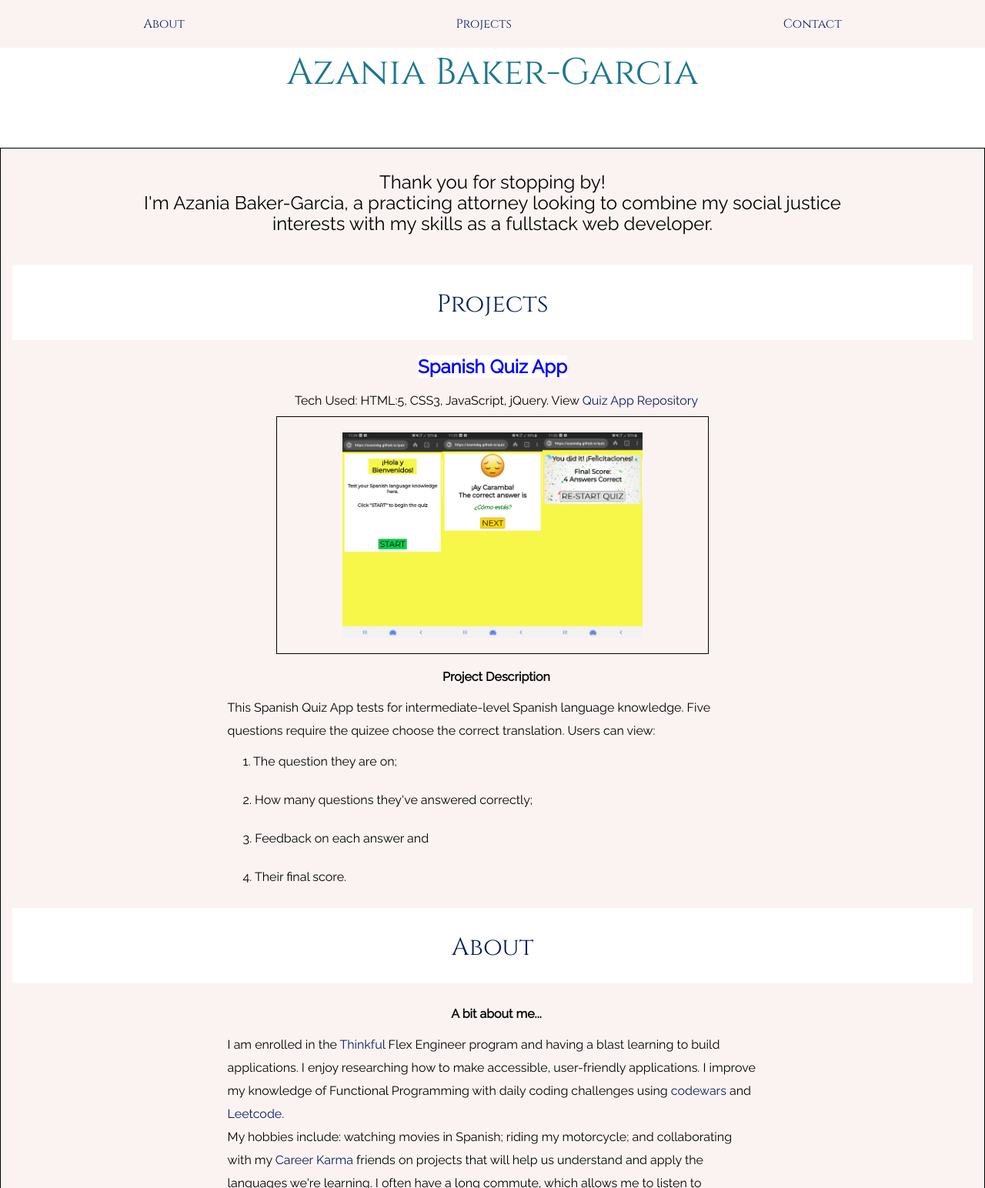
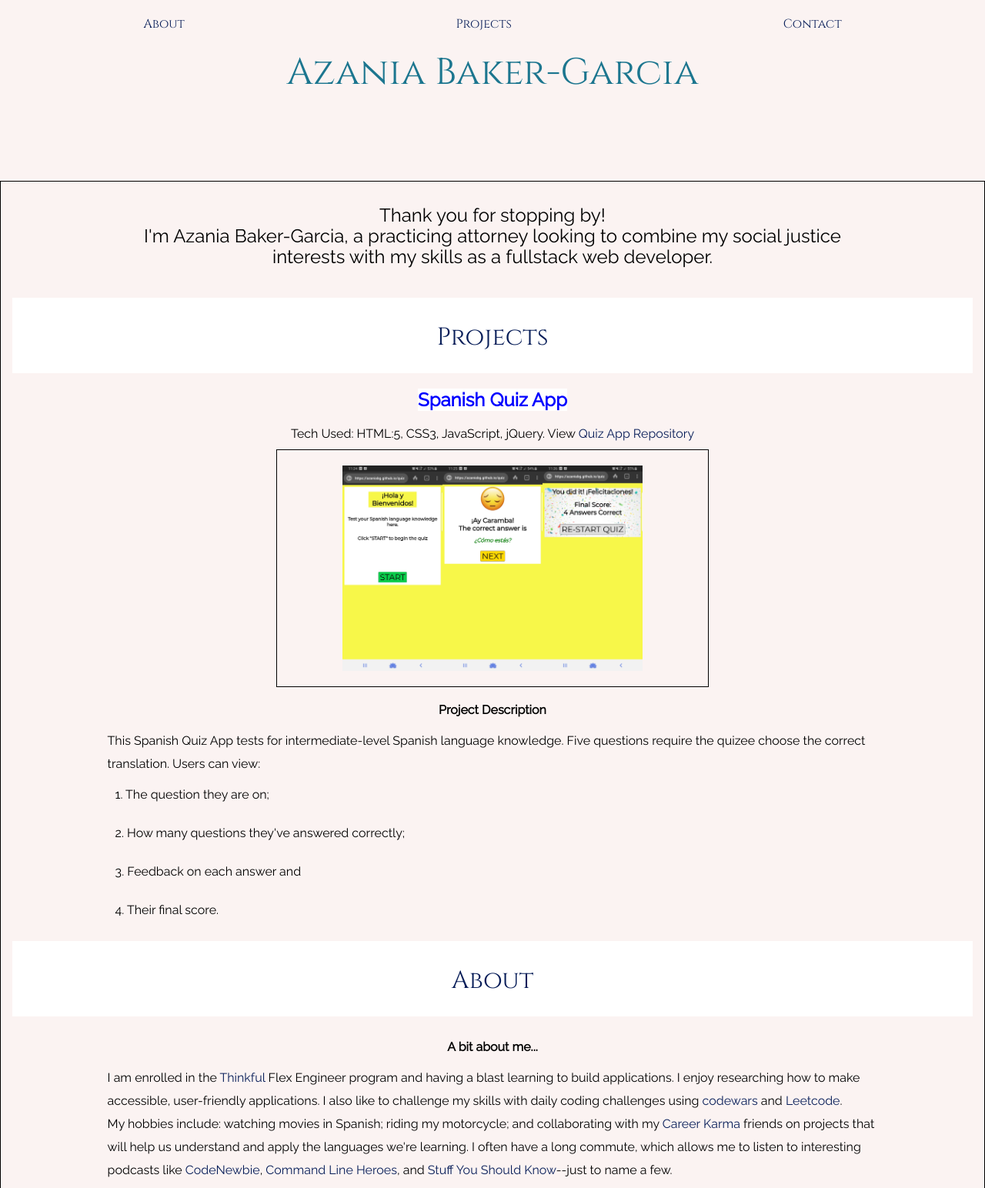
Before and after one commit to AzaniaBG/Portfolio, a plain HTML site: page index.html in a window 1280 px wide. Shown: the top 1544 px of the page at 77% size. Drawn offline with Linux system fonts and the light colour scheme; a web font is replaced by a local one.

Commit message:
changed hover color and reduced margin-top for header

```diff
--- a/index.html
+++ b/index.html
@@ -21,7 +21,6 @@
 
     <body>
         <nav id="nav">
-
             <ul id="nav-links">
                 <li class="nav-links hover"><a href="#about-link">About</a></li>
                 <li class="nav-links hover"><a href="#projects-link">Projects</a></li>
@@ -47,7 +46,7 @@
                 <header class="projects-screen-header">
                     <h2 id="projects-header" class="header"><a id="projects-link">Projects</a></h2>
                 </header>
-                <h3 id="quiz-app-header" class="header projects-screen"><a href="https://azaniabg.github.io/quiz-app/" target="_blank">Spanish Quiz App</a></h3>
+                <h3 id="quiz-app-header" class="header projects-screen hover"><a href="https://azaniabg.github.io/quiz-app/" target="_blank">Spanish Quiz App</a></h3>
                 <aside id="projects-aside" class="projects-screen">Tech Used: HTML:5, CSS3, JavaScript, jQuery. View <a href="https://github.com/AzaniaBG/quiz-app" target="_blank" class="projects-screen">Quiz App Repository</a>  </aside>
                 <picture id="quiz-app-screenshots" class="zoom">
 
@@ -57,7 +56,6 @@
                 </picture>
                 <article class="projects-screen description">
                     <h3>Project Description</h3>
-
                     This Spanish Quiz App tests for intermediate-level Spanish language knowledge. Five questions require the quizee choose the correct translation. Users can view:
                     <ol>
                         <li>1. The question they are on;</li>
@@ -65,7 +63,6 @@
                         <li>3. Feedback on each answer and</li>
                         <li>4. Their final score.</li>
                     </ol>
-
                 </article>
 
 
@@ -90,7 +87,10 @@
                 </header>
                     <article id="about-article" class="about-screen">
                         <h3>A bit about me...</h3>
-                        I am enrolled in the <a href="https://www.thinkful.com/" target="_blank">Thinkful</a> Flex Engineer program and having a blast learning to build applications. I enjoy researching how to make accessible, user-friendly applications. I improve my knowledge of Functional Programming with daily coding challenges using <a href="https://www.codewars.com/" target="_blank">codewars</a> and <a href="https://leetcode.com/" target="_blank">Leetcode</a>. <br>My hobbies include: watching movies in Spanish; riding my motorcycle; and collaborating with my <a href="https://careerkarma.com/" target="_blank">Career Karma</a> friends on projects that will help us understand and apply the languages we're learning. I often have a long commute, which allows me to listen to interesting podcasts like <a href="https://www.codenewbie.org/podcast" target="_blank">CodeNewbie</a>, <a href="https://www.redhat.com/en/command-line-heroes" target="_blank">Command Line Heroes</a>, and <a href="https://www.youtube.com/channel/UCTb6Oy0TXI03iEUdRMR9dnw" target="_blank">Stuff You Should Know</a>--just to name a few.
+                        <p> I am enrolled in the <a href="https://www.thinkful.com/" target="_blank">Thinkful</a> Flex Engineer program and having a blast learning to build applications. I enjoy researching how to make accessible, user-friendly applications. I also like to challenge my skills with daily coding challenges using <a href="https://www.codewars.com/" target="_blank">codewars</a> and <a href="https://leetcode.com/" target="_blank">Leetcode</a>.
+                        </p>
+                        <p> My hobbies include: watching movies in Spanish; riding my motorcycle; and collaborating with my <a href="https://careerkarma.com/" target="_blank">Career Karma</a> friends on projects that will help us understand and apply the languages we're learning. I often have a long commute, which allows me to listen to interesting podcasts like <a href="https://www.codenewbie.org/podcast" target="_blank">CodeNewbie</a>, <a href="https://www.redhat.com/en/command-line-heroes" target="_blank">Command Line Heroes</a>, and <a href="https://www.youtube.com/channel/UCTb6Oy0TXI03iEUdRMR9dnw" target="_blank">Stuff You Should Know</a>--just to name a few.
+                        </p>
                     </article>
             </section>
 <!--//////////////////////// END ABOUT SCREEN/////////////////////////////////////-->
--- a/main.css
+++ b/main.css
@@ -38,13 +38,9 @@ h1 {
     font-size: 5em;
     text-align: center;
 }
-#ABG {
-    /* background-color: rgb(252, 4, 157); */
-    /* background-color: #FFBF00; */
-    /* background-color: #3AAFB9; */
+
+#initials {
     background-color: white;
-}
-#initials {
     visibility: visible;
 }
 
@@ -55,7 +51,7 @@ h2 {
     /* font-size: 30px; */
     margin: 10px auto;
 }
-.header {
+#ABG, .header {
     text-align: center;
 }
 h3 {
@@ -158,7 +154,10 @@ ul, li {
 }
 ol > li {
     font-family: 'Raleway', sans-serif;
+    text-align: left;
+    flex-flow: 1 2 auto;
 }
+
 li img {
     width: 50px;
 }
@@ -186,11 +185,12 @@ a:visited {
     color: #1C768F;
 }
 article, aside {
-    text-indent: 10px;
+    /* text-indent: 10px; */
     line-height: 30px;
     margin: 0 auto;
     padding: 5px 30px;
     flex: 1 3 auto;
+    width: 85%;
 }
 .header {
     background-color: white;
@@ -199,8 +199,8 @@ article, aside {
 /* ////////////////////// MOBILE ///////////////////// */
 @media only screen and (min-width: 300px) {
     #full-name {
-        /* display: none; */
-        visibility: hidden;
+        display: none;
+        /* visibility: hidden; */
     }
     #headline-text {
         width: 75%;
@@ -208,14 +208,17 @@ article, aside {
     }
 /* ////////////////////// TABLET ///////////////////// */
 @media only screen and (min-width: 600px) {
-    h1 {
-        font-size: 3em;
-    }
+    /* h1 {
+
+    } */
     #initials {
         visibility: hidden;
     }
     #full-name {
-        visibility: visible;
+        display: contents;
+        /* visibility: visible; */
+        font-size: 3em;
+        margin: 0 auto;
     }
     #headline-text {
         font-size: 1.5em;
@@ -234,12 +237,7 @@ article, aside {
         display: flex;
         flex-direction: column;
     }
-    article, aside {
-        width: 60%;
-    }
-    ol > li {
-        text-align: left;
-    }
+
     #quiz-app-screenshots{
         flex-flow: 1 5 auto;
         width: 45%;
```
